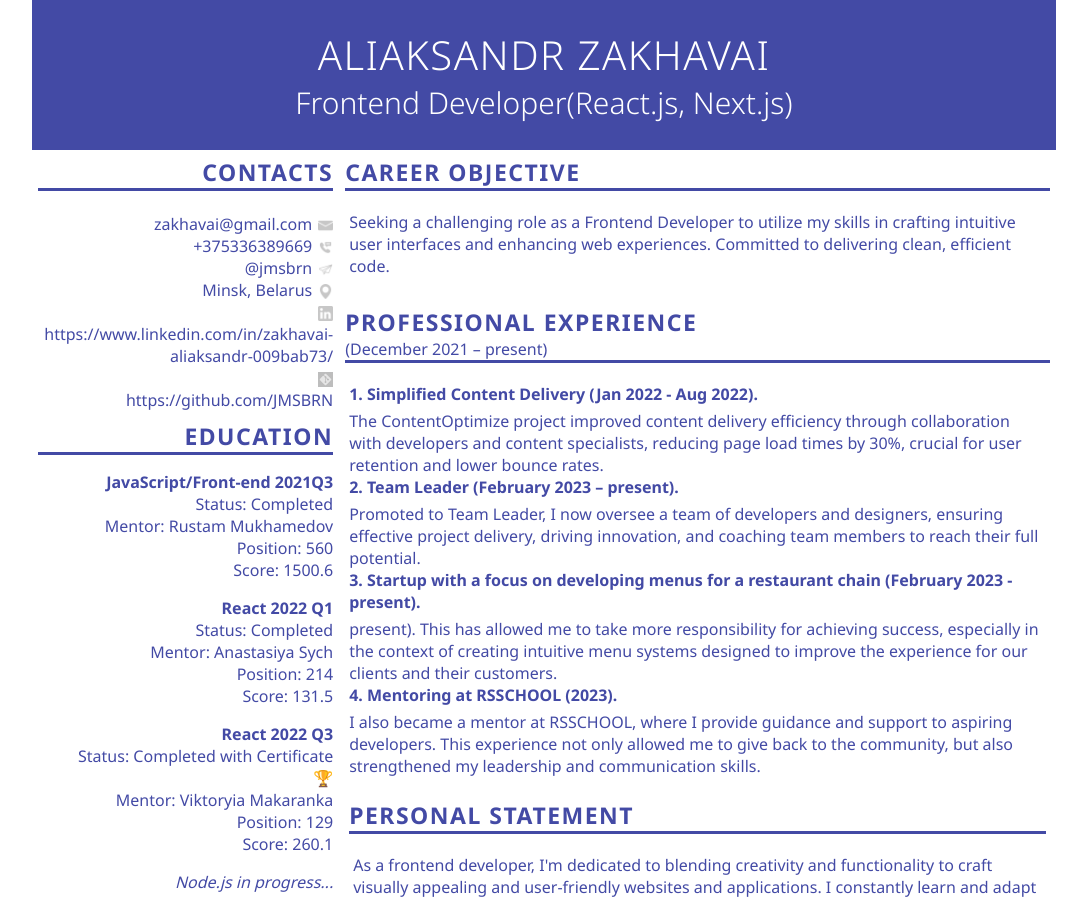
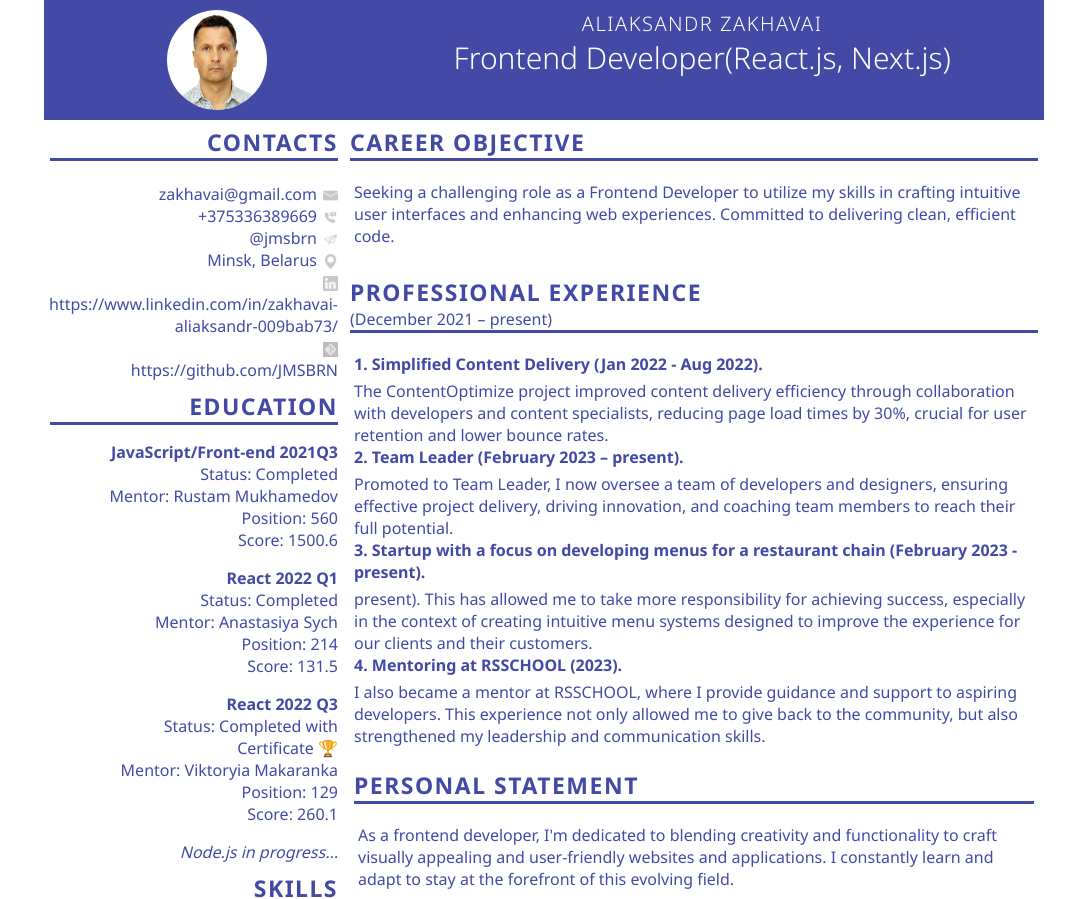
Before and after one commit to JMSBRN/cv-2023, a plain HTML site: page src/index.html in a window 1280 px wide. Shown: the top 899 px of the page, without its empty margins (96-1183 px from the left). Drawn offline with Linux system fonts and the light colour scheme; files whose address does not match are found by name.

Commit message:
feat: added logo

```diff
--- a/src/index.html
+++ b/src/index.html
@@ -17,13 +17,15 @@
     <title>Document</title>
   </head>
   <body>
-    <div class="container">
       <div class="header">
-        <div class="header-title-container">
-          <div class="header-main-title">Aliaksandr Zakhavai</div>
-          <div class="header-title">Frontend Developer(React.js, Next.js)</div>
+        <div class="imgWrapper">
+          <img src="./images/logo.jpg" alt="logo" width="40">
+          </div>
+          <div class="main-title-container">
+            <div class="header-main-title">Aliaksandr Zakhavai</div>
+            <div class="header-title">Frontend Developer(React.js, Next.js)</div>
+          </div>
         </div>
-      </div>
       <div class="main-container">
         <div class="aside">
           <div class="article">
--- a/src/style.css
+++ b/src/style.css
@@ -4,29 +4,41 @@
   --color-main: var(--main-bg-color);
 }
 body {
-  margin: 0;
+  max-width: 1000px;
+  margin: 0 auto;
   padding: 0;
   box-sizing: border-box;
-  font-family: 'Noto Sans', sans-serif;
-}
-.container {
-  position: relative;
-  margin: 0 auto;
-  width: 80%;
-  height: 1100px;
+  font-family: "Noto Sans", sans-serif;
 }
 .header {
   width: 100%;
-  height: 150px;
+  height: 120px;
+  background-color: var(--main-bg-color);
+  color: var(--color-white);
   display: flex;
-  flex-direction: column;
+  align-items: center;
+  justify-content: space-around;
+}
+.imgWrapper {
+  width: 100px;
+  height: 100px;
+  display: flex;
   align-items: center;
   justify-content: center;
-  background-color: var(--main-bg-color);
-  color: var(--color-white);
+  margin-left: 30px;
+}
+
+.imgWrapper img {
+  width: 100px;
+  height: 100px;
+  border-radius: 50%;
+}
+.main-title-container {
+  height: 100px;
+  text-align: center;
 }
 .header-main-title {
-  font-size: 40px;
+  font-size: 20px;
   font-weight: 300;
   letter-spacing: 1.5px;
   text-transform: uppercase;
@@ -45,14 +57,14 @@ body {
 }
 .main-container {
   display: flex;
-  justify-content:center;
+  justify-content: center;
 }
 .main {
   width: 70%;
   height: 100%;
 }
 .aside {
-  width:30%;
+  width: 30%;
   height: 100%;
 }
 .article {
@@ -95,7 +107,8 @@ body {
   width: 15px;
   margin-left: 6px;
   margin-bottom: -3px;
-  filter: invert(72%) sepia(58%) saturate(1%) hue-rotate(314deg) brightness(102%) contrast(86%);
+  filter: invert(72%) sepia(58%) saturate(1%) hue-rotate(314deg)
+    brightness(102%) contrast(86%);
 }
 .article-right-side-content {
   padding: 20px 4px;
@@ -114,26 +127,15 @@ body {
     margin: 0;
     padding: 0;
     box-sizing: border-box;
-    font-family: 'Noto Sans', sans-serif;
+    font-family: "Noto Sans", sans-serif;
   }
-  .container {
-    position: relative;
-    margin: 0 auto;
-    width: 100%;
-    height: 1100px;
-  }
+
   .header {
-    width: 100%;
-    height: 150px;
-    display: flex;
-    flex-direction: column;
-    align-items: center;
-    justify-content: center;
     background-color: var(--main-bg-color);
     color: var(--color-white);
   }
   .header-main-title {
-    font-size: 40px;
+    font-size: 30px;
     font-weight: 300;
     letter-spacing: 1.5px;
     text-transform: uppercase;
@@ -152,14 +154,14 @@ body {
   }
   .main-container {
     display: flex;
-    justify-content:center;
+    justify-content: center;
   }
   .main {
     width: 70%;
     height: 100%;
   }
   .aside {
-    width:30%;
+    width: 30%;
     height: 100%;
   }
   .article {
@@ -203,7 +205,8 @@ body {
     margin-top: 4px;
     margin-left: 6px;
     margin-bottom: -2px;
-    filter: invert(72%) sepia(58%) saturate(1%) hue-rotate(314deg) brightness(102%) contrast(86%);
+    filter: invert(72%) sepia(58%) saturate(1%) hue-rotate(314deg)
+      brightness(102%) contrast(86%);
   }
   .article-right-side-content {
     padding: 20px 4px;
@@ -221,6 +224,6 @@ body {
 }
 .labelsPanel img {
   margin: 0 3px;
-  width: 60px;
+  width: 50px;
   object-fit: contain;
 }
```
Also changed, not shown: src/images/logo.jpg (added).
